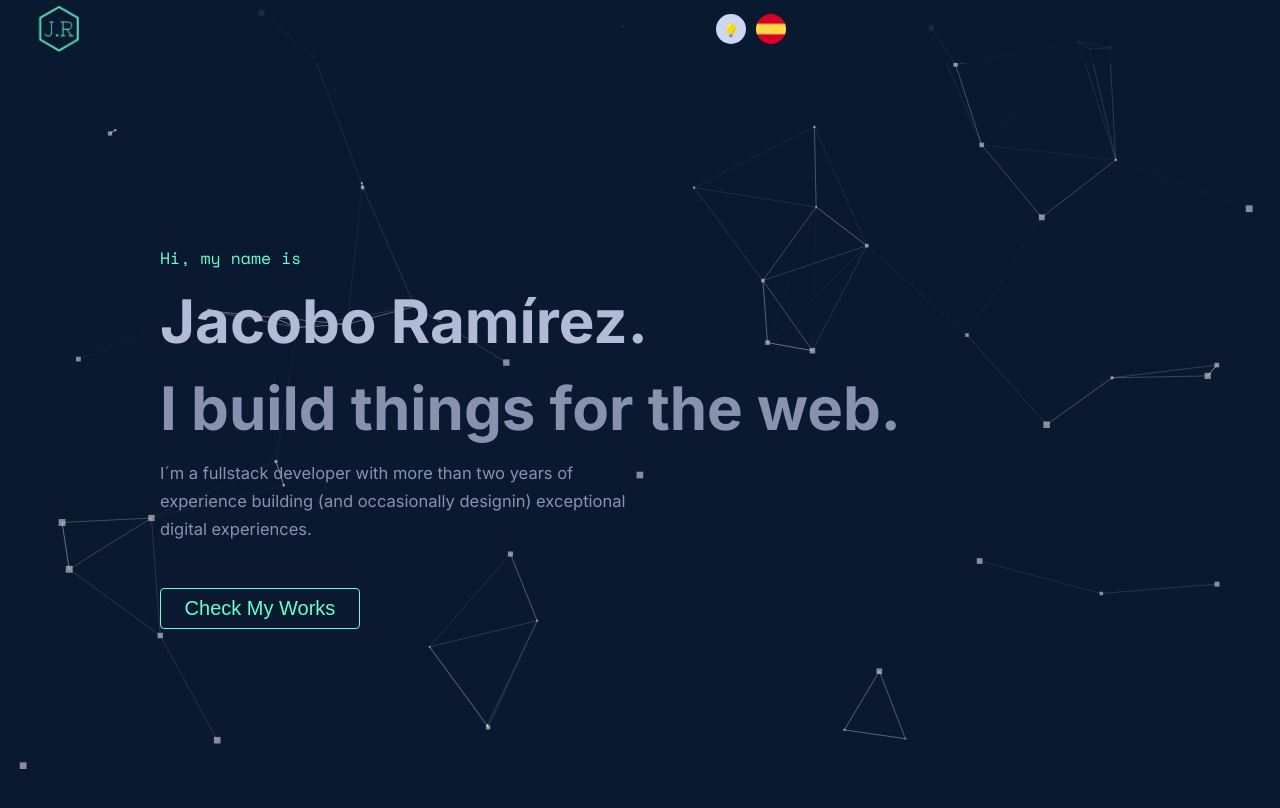
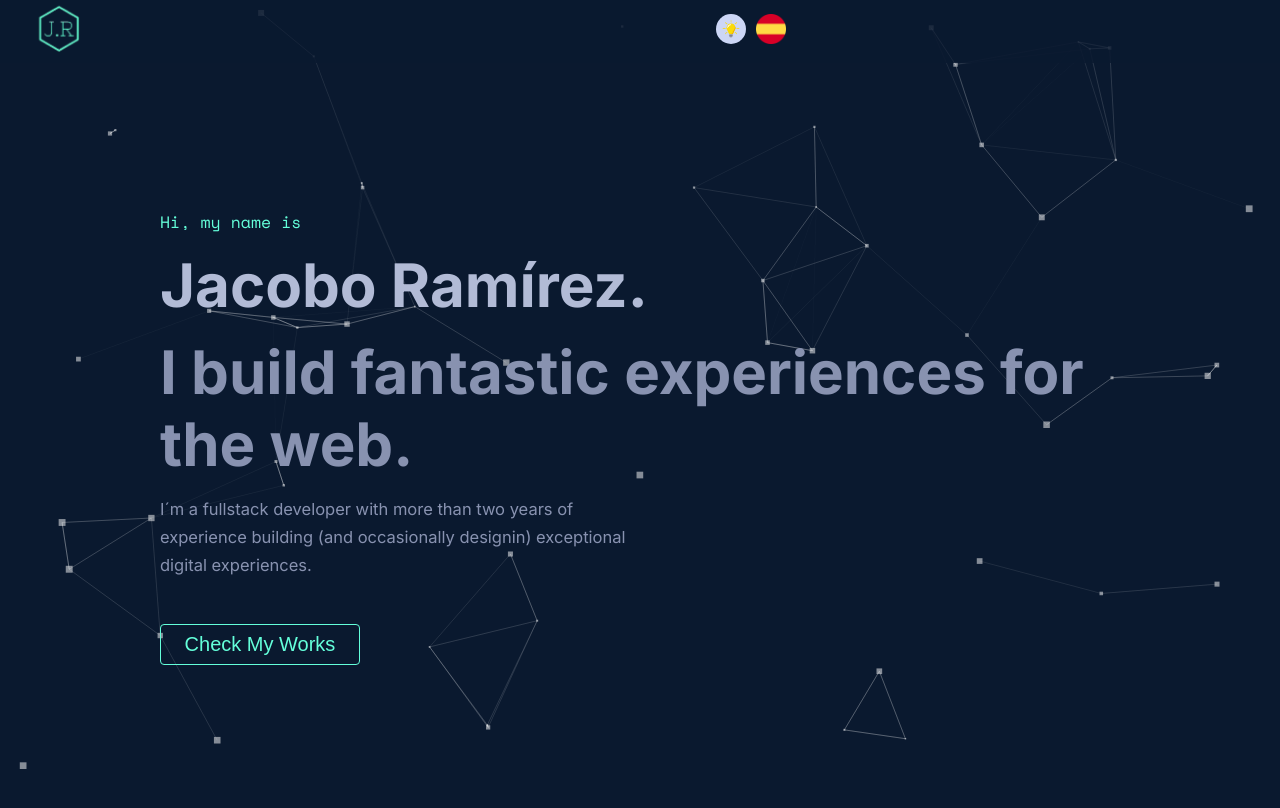
Before and after one commit to jacob-rgb/Portfolio---React, a React (Create React App) app: page / in a window 1280 px wide. Shown: the top 808 px of the page. Built offline with nearby package versions, Linux system fonts and the light colour scheme.

Commit message:
header title changed

```diff
--- a/src/portfolio/components/Header.tsx
+++ b/src/portfolio/components/Header.tsx
@@ -104,7 +104,7 @@ export const Header = ({language = 'en'}: Props) => {
     />
         <span style={{animationDelay:"1.1s"}} className="animaTop mono fadeInBot">{ language === 'en' ? 'Hi, my name is' : 'Hola, mi nombre es'}</span>
         <h4 style={{animationDelay:"1.3s"}} className="animaTop fadeInBot">Jacobo Ramírez.</h4>
-        <h4 style={{animationDelay:"1.5s"}} className="animaTop fadeInBot">{ language === 'en' ? 'I build things for the web.' : 'Construyo experiencias web.'}</h4>
+        <h4 style={{animationDelay:"1.5s"}} className="animaTop fadeInBot">{ language === 'en' ? 'I build fantastic experiences for the web.' : 'Construyo experiencias web.'}</h4>
         <p style={{animationDelay:"1.7s"}} className="animaTop fadeInBot">{ language === 'en' ? 'I´m a fullstack developer with more than two years of experience building (and occasionally designin) exceptional digital experiences.': 'Soy un fullstack developer con más de dos años de experiencia desarrollando (y en ocasiones diseñando) experiencias digitales excepcionales.'} </p>
         <button style={{animationDelay:"1.8s"}} className="animaTop outlineBtn checkBtn fadeInBot" data-target="mainProjectS" onClick={softScroll}>{ language === 'en' ? 'Check My Works' : 'Ojea Mis Trabajos'}</button>
     </section>
```
Also changed, not shown: 6 other files (tests, documents, lock files or other folders).
